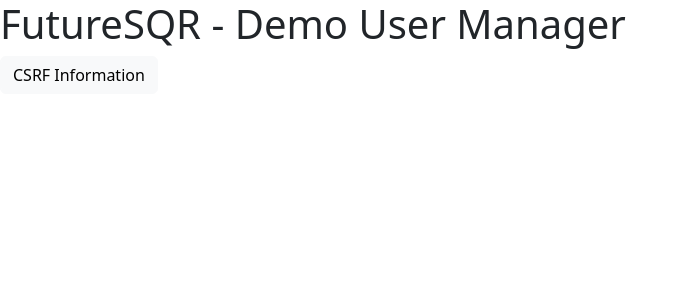
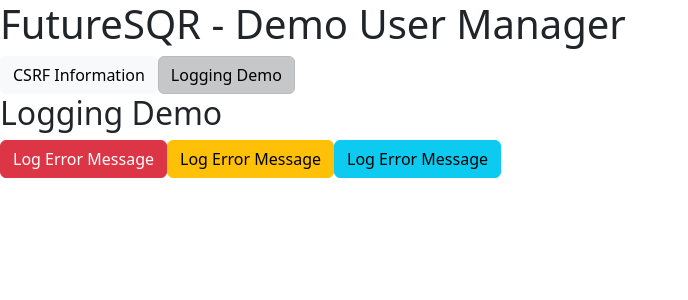
Before and after one commit to rbreunung/FutureSQR-DemoUserManager, an Angular app: page /logging-demo in a window 1280 px wide. Before the commit this address led to /. Shown: the top 300 px of the page, without its empty margins (0-688 px from the left). Built offline with nearby package versions, Linux system fonts and the light colour scheme.

Commit message:
logging demo to console

```diff
--- a/src/app/app-routing.module.ts
+++ b/src/app/app-routing.module.ts
@@ -2,9 +2,12 @@ import { NgModule } from '@angular/core';
 import { RouterModule, Routes } from '@angular/router';
 import { CommonModule } from '@angular/common';
 import { CsrfInformationComponent } from './csrf-information/csrf-information.component';
+import { LoggingDemoComponent } from './logging-demo/logging-demo.component';
+
 
 const routes: Routes = [
-  { path: 'csrf-information', component: CsrfInformationComponent }
+  { path: 'csrf-information', component: CsrfInformationComponent },
+  { path: 'logging-demo', component: LoggingDemoComponent }
 ];
 
 @NgModule({
--- a/src/app/app.component.html
+++ b/src/app/app.component.html
@@ -2,5 +2,6 @@
 
 <nav>
     <a role="button" class="btn btn-light" routerLinkActive="active" routerLink="/csrf-information">CSRF Information</a>
+    <a role="button" class="btn btn-light" routerLinkActive="active" routerLink="/logging-demo">Logging Demo</a>
 </nav>
 <router-outlet></router-outlet>
--- a/src/app/app.module.ts
+++ b/src/app/app.module.ts
@@ -5,11 +5,13 @@ import { AppComponent } from './app.component';
 import { CsrfInformationComponent } from './csrf-information/csrf-information.component';
 import { AppRoutingModule } from './app-routing.module';
 import { HttpClientModule } from '@angular/common/http';
+import { LoggingDemoComponent } from './logging-demo/logging-demo.component';
 
 @NgModule({
   declarations: [
     AppComponent,
-    CsrfInformationComponent
+    CsrfInformationComponent,
+    LoggingDemoComponent
   ],
   imports: [
     BrowserModule,
--- /dev/null
+++ b/src/app/logging-demo/logging-demo.component.html
@@ -0,0 +1,5 @@
+<h2>Logging Demo</h2>
+
+<button (click)="logDemoErrorMessage()" class="btn btn-danger">Log Error Message</button>
+<button (click)="logDemoWarnMessage()" class="btn btn-warning">Log Error Message</button>
+<button (click)="logDemoLogMessage()" class="btn btn-info">Log Error Message</button>
--- /dev/null
+++ b/src/app/logging-demo/logging-demo.component.ts
@@ -0,0 +1,26 @@
+import { Component, OnInit } from '@angular/core';
+
+@Component({
+  selector: 'app-logging-demo',
+  templateUrl: './logging-demo.component.html',
+  styleUrls: ['./logging-demo.component.css']
+})
+export class LoggingDemoComponent implements OnInit {
+
+  constructor() { }
+
+  ngOnInit(): void {
+  }
+
+  logDemoErrorMessage() {
+    console.error("Hello Error World");
+  }
+
+  logDemoLogMessage() {
+    console.log("Hello Log World");
+  }
+
+  logDemoWarnMessage() {
+    console.warn("Hello Error World");
+  }
+}
```
Also changed, not shown: src/app/logging-demo/logging-demo.component.css (added), 1 other file (tests, documents, lock files or other folders).
